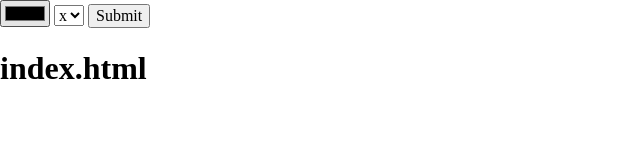
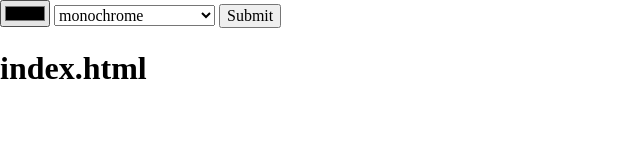
Before and after one commit to kwlsq/color-scheme-picker, a website built with Vite: page index.html in a window 1280 px wide. Shown: the whole page, without its empty margins (0-640 px from the left). Built offline with nearby package versions, Linux system fonts and the light colour scheme.

Commit message:
render schemes selection

```diff
--- a/index.html
+++ b/index.html
@@ -9,8 +9,6 @@
     <form id="form">
         <input id="seed-color" name="seed-color" type="color" aria-label="seed color picker">
         <select id="scheme-mode" name="scheme-mode">
-            <option value="opt-x">x</option>
-            <option value="opt-z">z</option>
         </select>
         <button type="submit">Submit</button>
     </form>
--- a/index.js
+++ b/index.js
@@ -1,15 +1,32 @@
+const schemeModes = [
+    "monochrome", "monochrome-dark", "monochrome-light", "analogic", "complement", "analogic-complement", "triad", "quad"
+]
+
 const baseURL = "https://www.thecolorapi.com"
-
 const form = document.getElementById("form")
 
+// Render Schemes selection
+const renderSchemeSelection = () => {
+    let options = ''
+    schemeModes.forEach((mode) => {
+        options += `
+            <option value="${mode}">${mode}</option>
+        `
+    })
+    document.getElementById('scheme-mode').innerHTML = options
+}
+
+renderSchemeSelection()
+
+// Submit Event Listener
 document.addEventListener("submit", (e) => {
     e.preventDefault()
     const seedColorData = new FormData(form)
     const seedColor = seedColorData.get('seed-color')
     const schemeMode = seedColorData.get('scheme-mode')
-    console.log(seedColor)
-    console.log(schemeMode)
 })
+
+// Fetch
 const getColors = () => {
     fetch(`${baseURL}/id?hex=0047AB`)
         .then(response => response.json())
```
